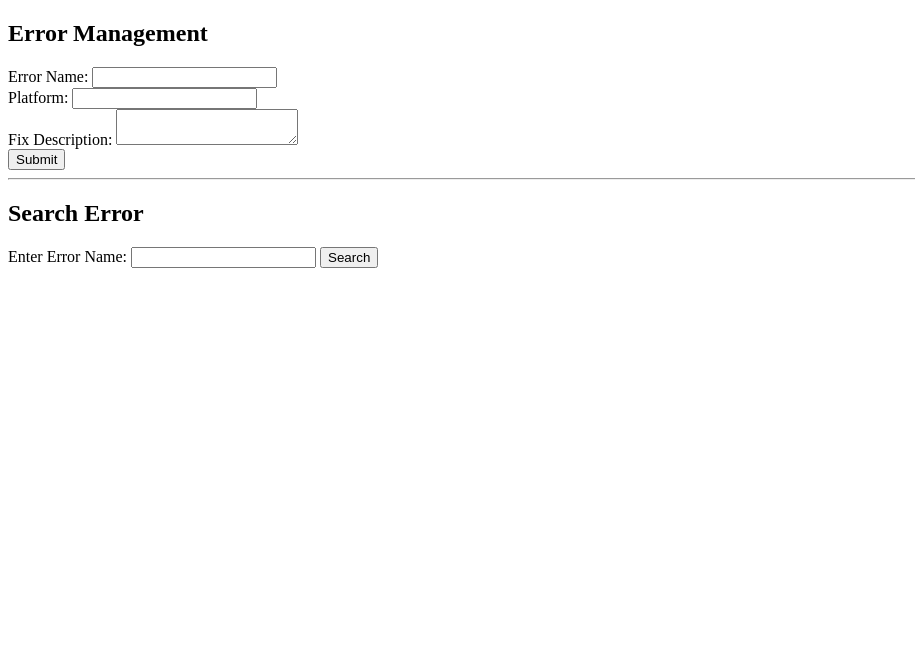
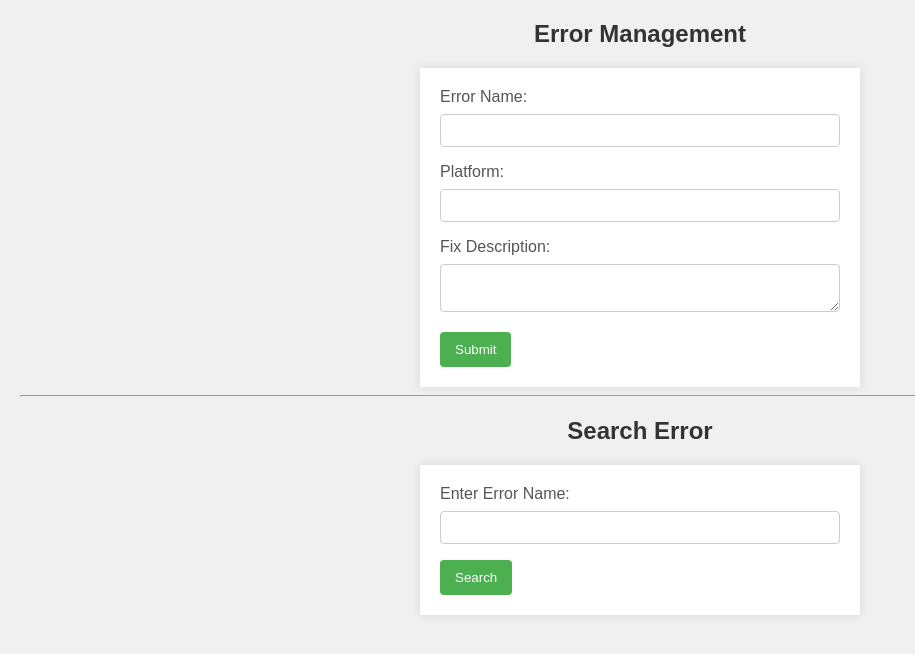
Before and after one commit to notebookdata/Error-Management, a Flask app: page / in a window 1280 px wide. Shown: the top 654 px of the page, without its empty margins (0-915 px from the left). Run offline with Flask 3, Linux system fonts and the light colour scheme.

Commit message:
Update index.html
Made correct alignment and design

```diff
--- a/templates/index.html
+++ b/templates/index.html
@@ -4,18 +4,73 @@
     <meta charset="UTF-8">
     <meta name="viewport" content="width=device-width, initial-scale=1.0">
     <title>Error Management</title>
+    <style>
+        body {
+            font-family: Arial, sans-serif;
+            margin: 20px;
+            background-color: #f0f0f0;
+        }
+
+        h2 {
+            text-align: center;
+            color: #333;
+        }
+
+        form {
+            max-width: 400px;
+            margin: 0 auto;
+            padding: 20px;
+            background-color: #fff;
+            box-shadow: 0 0 10px rgba(0, 0, 0, 0.1);
+        }
+
+        label {
+            display: block;
+            margin-bottom: 8px;
+            color: #555;
+        }
+
+        input, textarea {
+            width: 100%;
+            padding: 8px;
+            margin-bottom: 16px;
+            box-sizing: border-box;
+            border: 1px solid #ccc;
+            border-radius: 4px;
+            transition: border-color 0.3s;
+        }
+
+        input:focus, textarea:focus {
+            border-color: #6cb2eb;
+            outline: none;
+        }
+
+        button {
+            background-color: #4caf50;
+            color: #fff;
+            padding: 10px 15px;
+            border: none;
+            border-radius: 4px;
+            cursor: pointer;
+            transition: background-color 0.3s;
+        }
+
+        button:hover {
+            background-color: #45a049;
+        }
+    </style>
 </head>
 <body>
     <h2>Error Management</h2>
     <form action="/add_error" method="POST">
         <label for="error_name">Error Name:</label>
-        <input type="text" id="error_name" name="error_name" required><br>
+        <input type="text" id="error_name" name="error_name" required>
 
         <label for="platform">Platform:</label>
-        <input type="text" id="platform" name="platform" required><br>
+        <input type="text" id="platform" name="platform" required>
 
         <label for="fix_description">Fix Description:</label>
-        <textarea id="fix_description" name="fix_description" required></textarea><br>
+        <textarea id="fix_description" name="fix_description" required></textarea>
 
         <button type="submit">Submit</button>
     </form>
```
